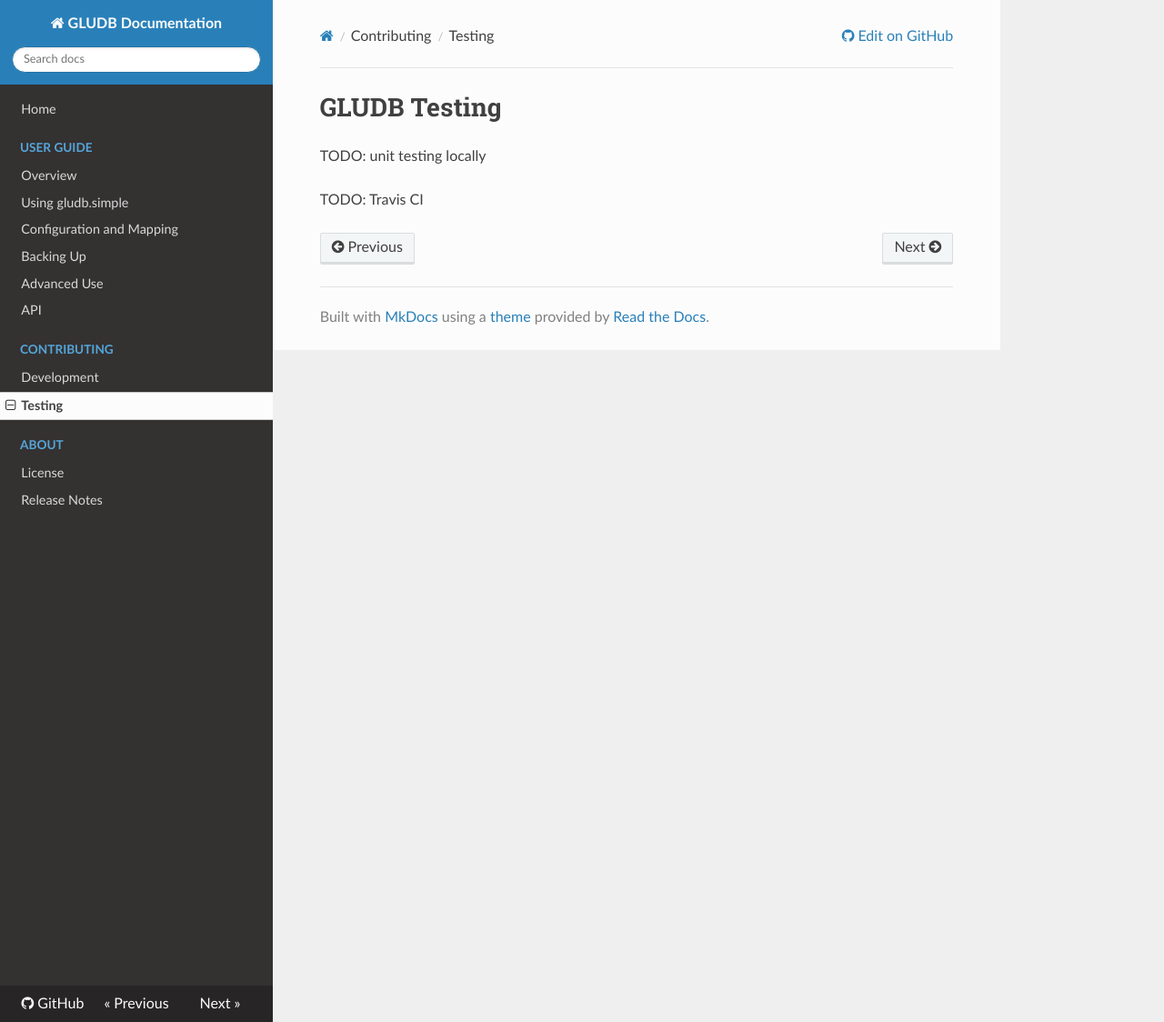
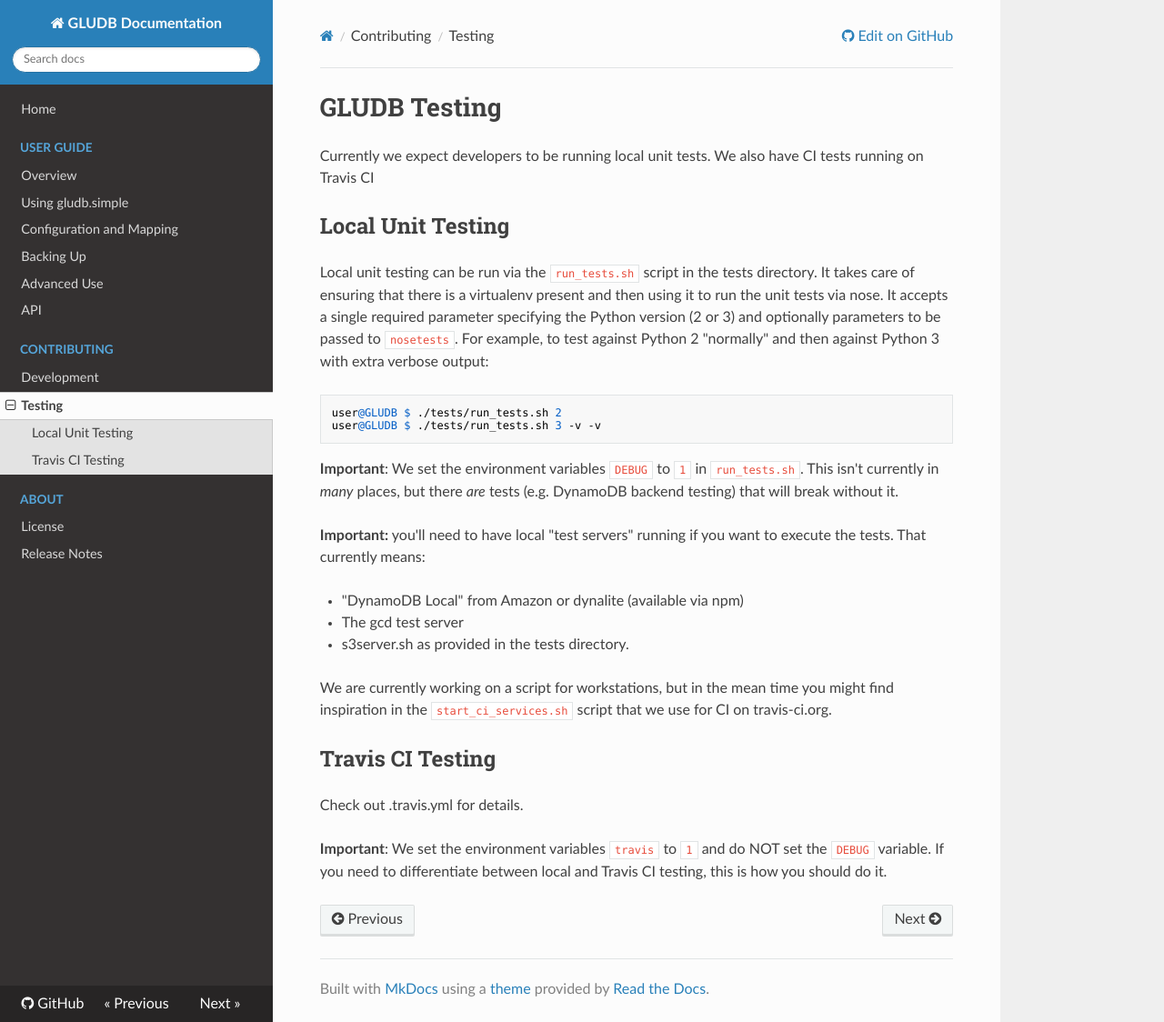
Before and after one commit to memphis-iis/GLUDB, an MkDocs documentation site: the page built from docs/testing.md, in a window 1280 px wide and 1124 px high. Shown: the whole window at 91% size. Built offline with MkDocs 1.6.1, drawn with Linux system fonts in a browser that asks for light colours; nearby versions of some CDN libraries; old or Windows-style settings are respelled for this version of MkDocs.

```diff
--- a/docs/testing.md
+++ b/docs/testing.md
@@ -1,5 +1,39 @@
 # GLUDB Testing
 
-TODO: unit testing locally
+Currently we expect developers to be running local unit tests. We also have
+CI tests running on Travis CI
 
-TODO: Travis CI
+## Local Unit Testing
+
+Local unit testing can be run via the `run_tests.sh` script in the tests
+directory. It takes care of ensuring that there is a virtualenv present
+and then using it to run the unit tests via nose. It accepts a single
+required parameter specifying the Python version (2 or 3) and optionally
+parameters to be passed to `nosetests`. For example, to test against Python
+2 "normally" and then against Python 3 with extra verbose output:
+
+    user@GLUDB $ ./tests/run_tests.sh 2
+    user@GLUDB $ ./tests/run_tests.sh 3 -v -v
+
+**Important**: We set the environment variables `DEBUG` to `1` in
+`run_tests.sh`. This isn't currently in *many* places, but there *are* tests
+(e.g. DynamoDB backend testing) that will break without it.
+
+**Important:** you'll need to have local "test servers" running if you want to
+execute the tests. That currently means:
+
+ * "DynamoDB Local" from Amazon or dynalite (available via npm)
+ * The gcd test server
+ * s3server.sh as provided in the tests directory.
+
+We are currently working on a script for workstations, but in the mean time
+you might find inspiration in the `start_ci_services.sh` script that we use
+for CI on travis-ci.org.
+
+## Travis CI Testing
+
+Check out .travis.yml for details.
+
+**Important**: We set the environment variables `travis` to `1` and do NOT
+set the `DEBUG` variable. If you need to differentiate between local and
+Travis CI testing, this is how you should do it.
```
Also changed, not shown: README.md (+32 -3 lines), docs/api.md (+2 -0 lines), setup.py (+6 -3 lines), 2 other files.
